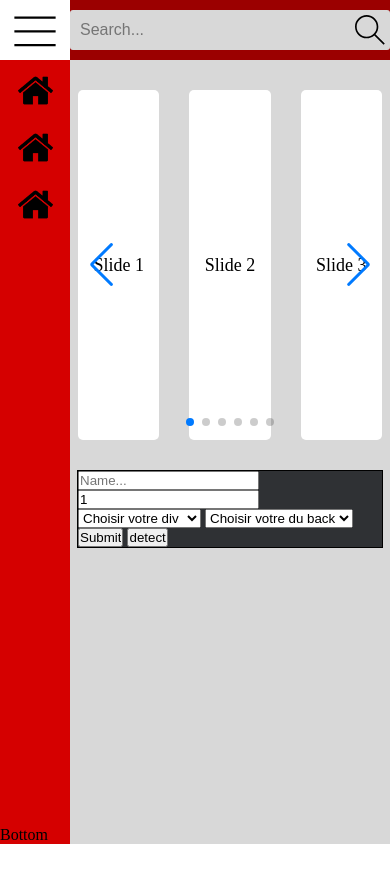
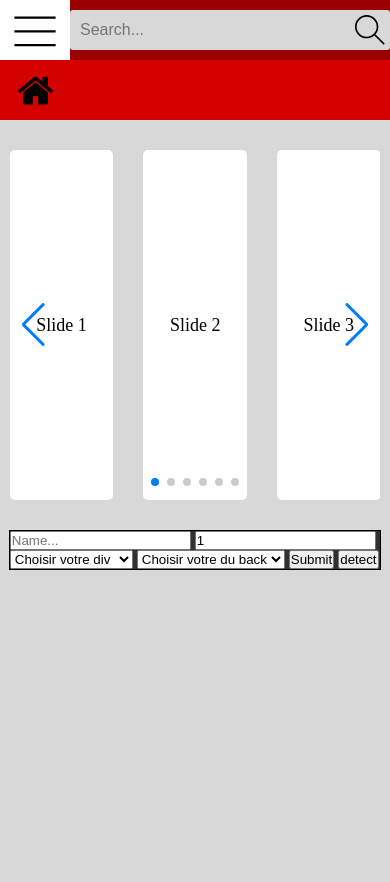
Before and after one commit to surcris/MiniProjets, a plain HTML site: page Xbox GamePass/xbox.html in a window 390 px wide. Before the commit the page ends 844 px from the top, so only its background shows below. Drawn offline with nearby package versions, Linux system fonts and the light colour scheme.

Commit message:
modif xbox projet

```diff
--- a/Xbox GamePass/xbox.css
+++ b/Xbox GamePass/xbox.css
@@ -352,3 +352,48 @@ div[class^=jeux]:hover .cate div{
 #generator{
     height: auto;
 }
+
+@media only screen and (max-width: 600px) {
+
+    header{
+        position: absolute;
+        width: 100%;
+        height: 60px;
+        background-color: #9b0000   ;
+        display: grid;
+        grid-template-columns: 70px calc(100% - 70px);
+    }
+
+    #slidebar-box{
+
+        position: fixed;
+        top: 60px;
+        width: 100vw;
+        height:60px  ;
+
+        display: flex;
+        flex-direction: column;
+        justify-content: space-between;
+
+        background-color: #d50000;
+        transition: all 0.25s linear;
+
+
+    }
+
+    #main{
+        position: absolute;
+        top: 120px;
+        left: 0;
+        width: 100vw ;
+        height: calc( 100vh - 60px ) ;
+
+        display: flex;
+        flex-wrap: nowrap;
+        flex-direction: column;
+        overflow: auto;
+
+        transition: all 0.25s linear;
+        background-color: #D8D8D8;
+    }
+}
--- a/Xbox GamePass/xbox.html
+++ b/Xbox GamePass/xbox.html
@@ -29,14 +29,7 @@
                 <a href="/index.html"><img src="./images/home_icon.png" alt=""></a>
                 <a href="/index.html"><p>Acceuil</p></a>
             </div>
-            <div>
-                <a href="#"><img src="./images/home_icon.png" alt=""></a>
-                <a href="#"><p>Acceuil</p></a>
-            </div>
-            <div>
-                <a href="#"><img src="./images/home_icon.png" alt=""></a>
-                <a href="#"><p>Acceuil</p></a>
-            </div>
+
         </div>
         <div class="slidebar-bottom">Bottom</div>
     </div>
```
Also changed, not shown: Xbox GamePass/xbox.js (+3 -11 lines).
